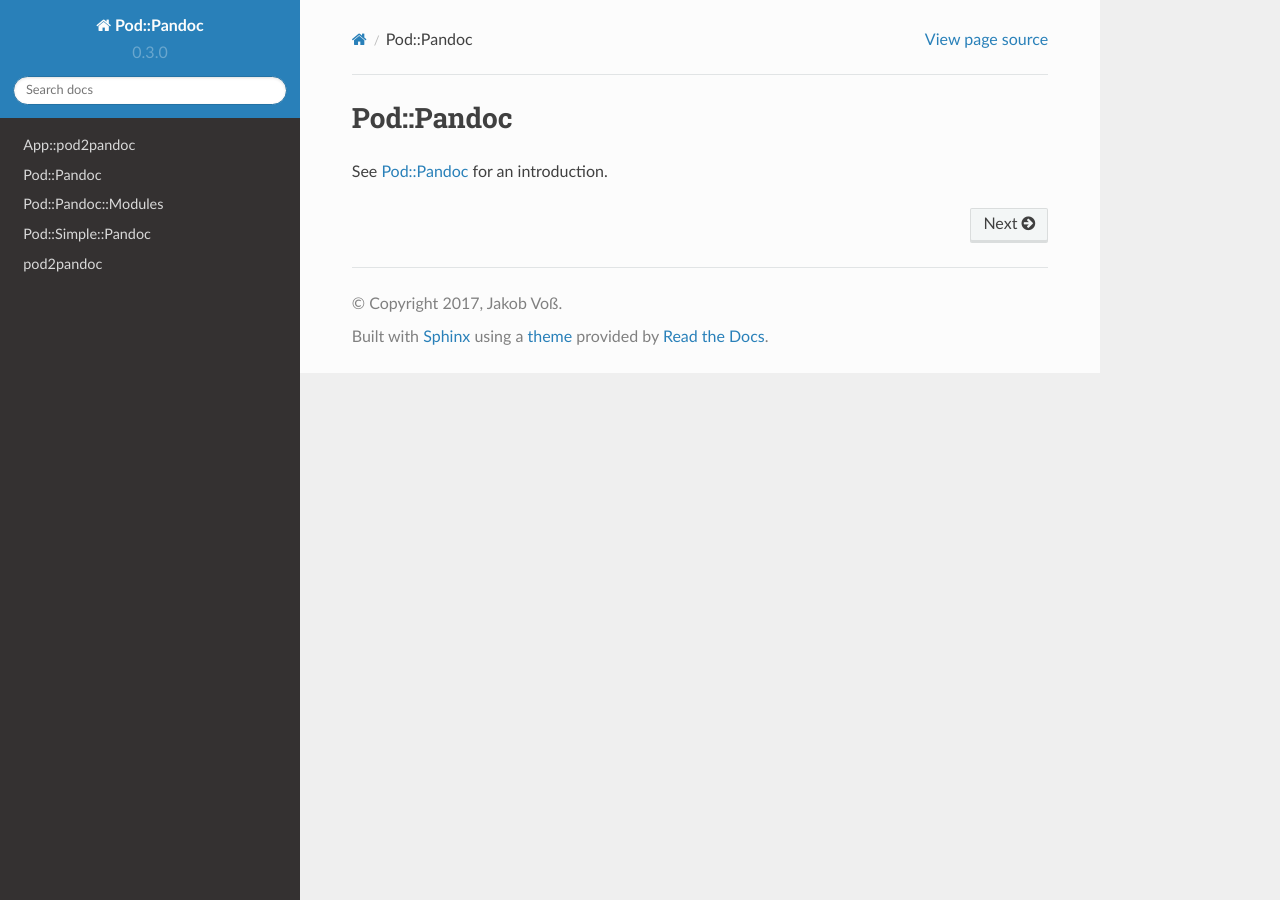
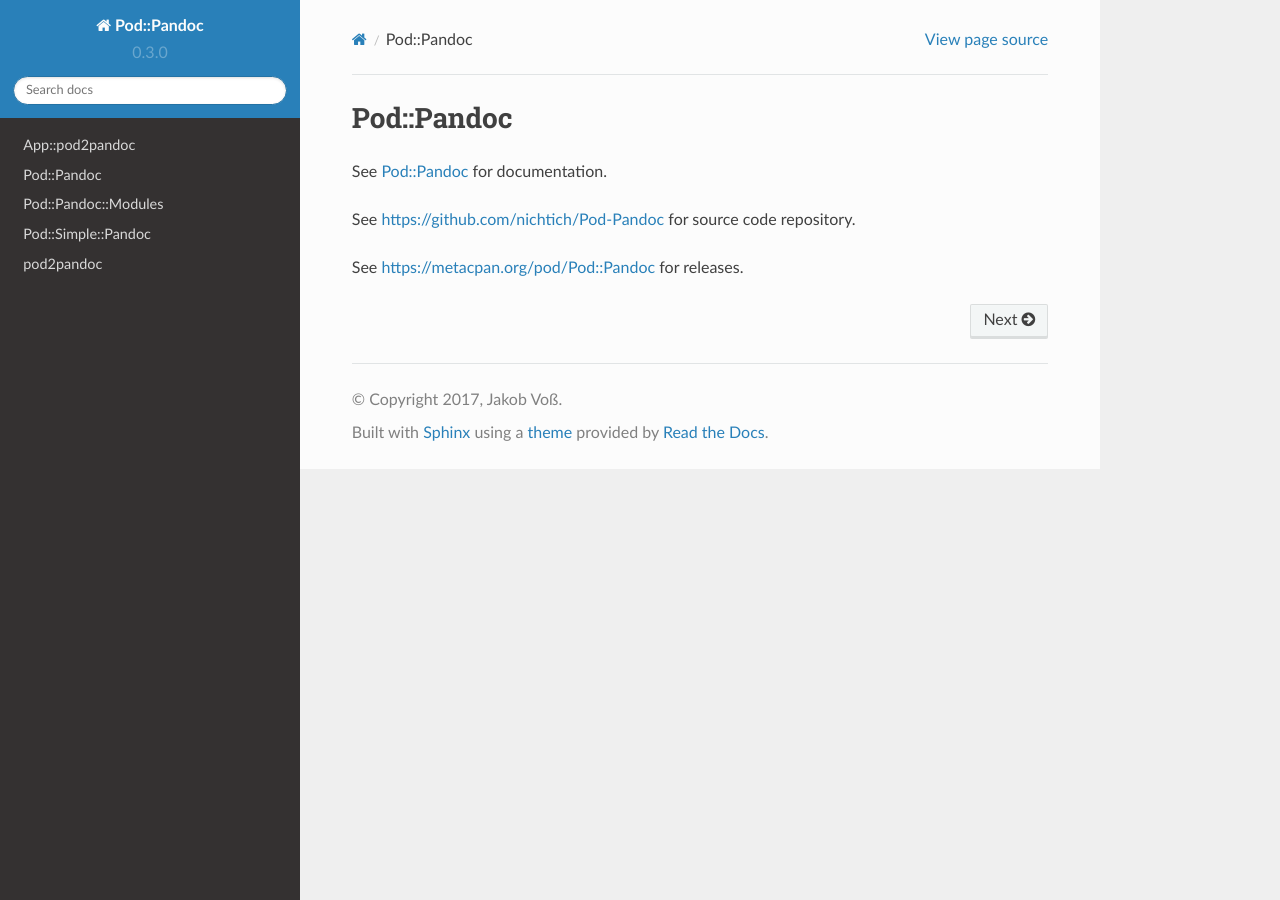
Before and after one commit to nichtich/Pod-Pandoc, a Sphinx documentation site: the page built from docs/index.rst, in a window 1280 px wide. Built offline with Sphinx 7.4.7 and the Read the Docs theme 2.0.0, drawn with Linux system fonts in a browser that asks for light colours.

Commit message:
Update documentation

```diff
--- a/docs/index.rst
+++ b/docs/index.rst
@@ -7,4 +7,8 @@ Pod::Pandoc
 
    *
 
-See :doc:`Pod::Pandoc <Pod-Pandoc>` for an introduction.
+See :doc:`Pod::Pandoc <Pod-Pandoc>` for documentation.
+
+See https://github.com/nichtich/Pod-Pandoc for source code repository.
+
+See https://metacpan.org/pod/Pod::Pandoc for releases.
```
Also changed, not shown: docs/Pod-Simple-Pandoc.rst (+10 -5 lines), docs/Pod-Pandoc.rst (line endings or trailing spaces), 1 other file.
